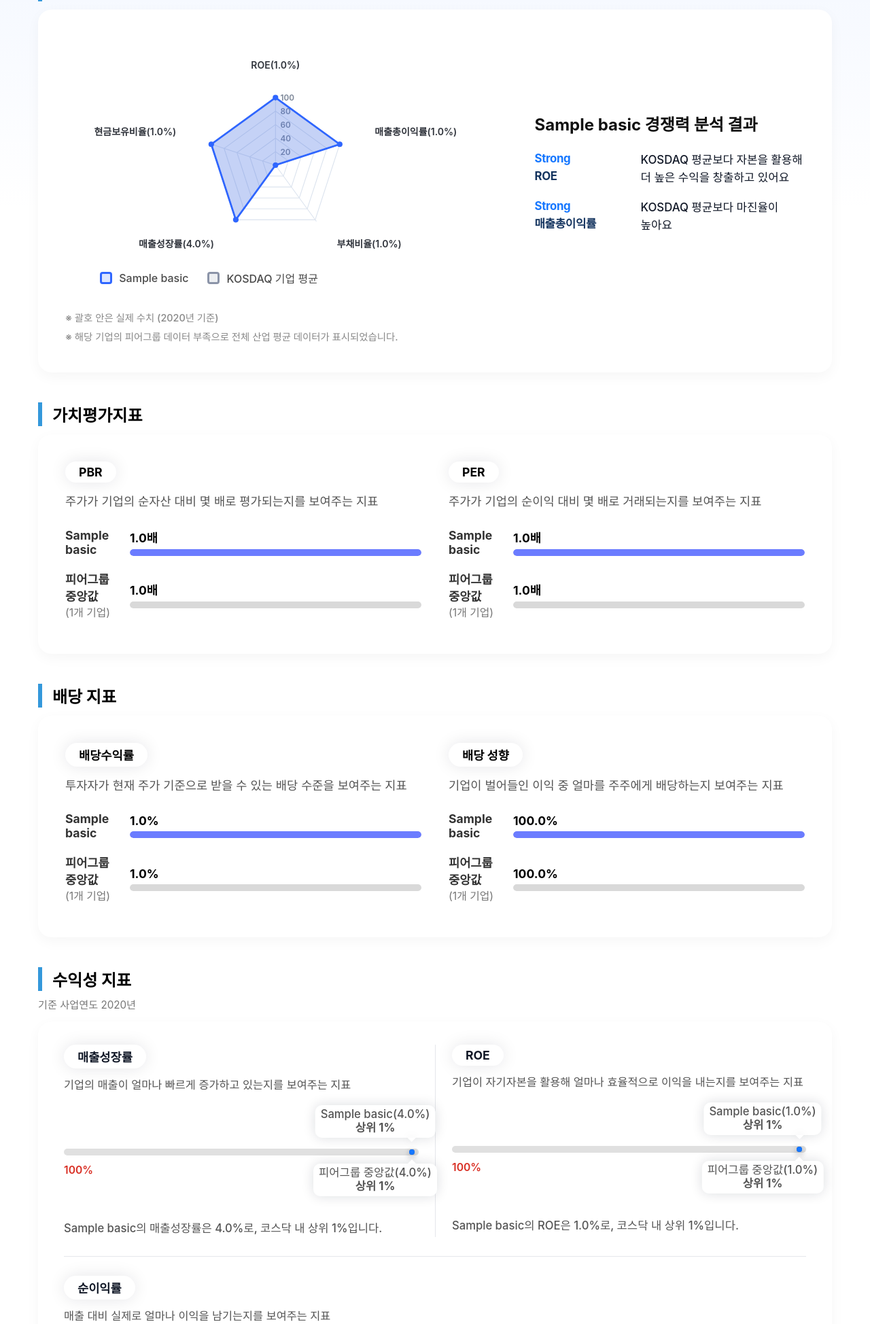
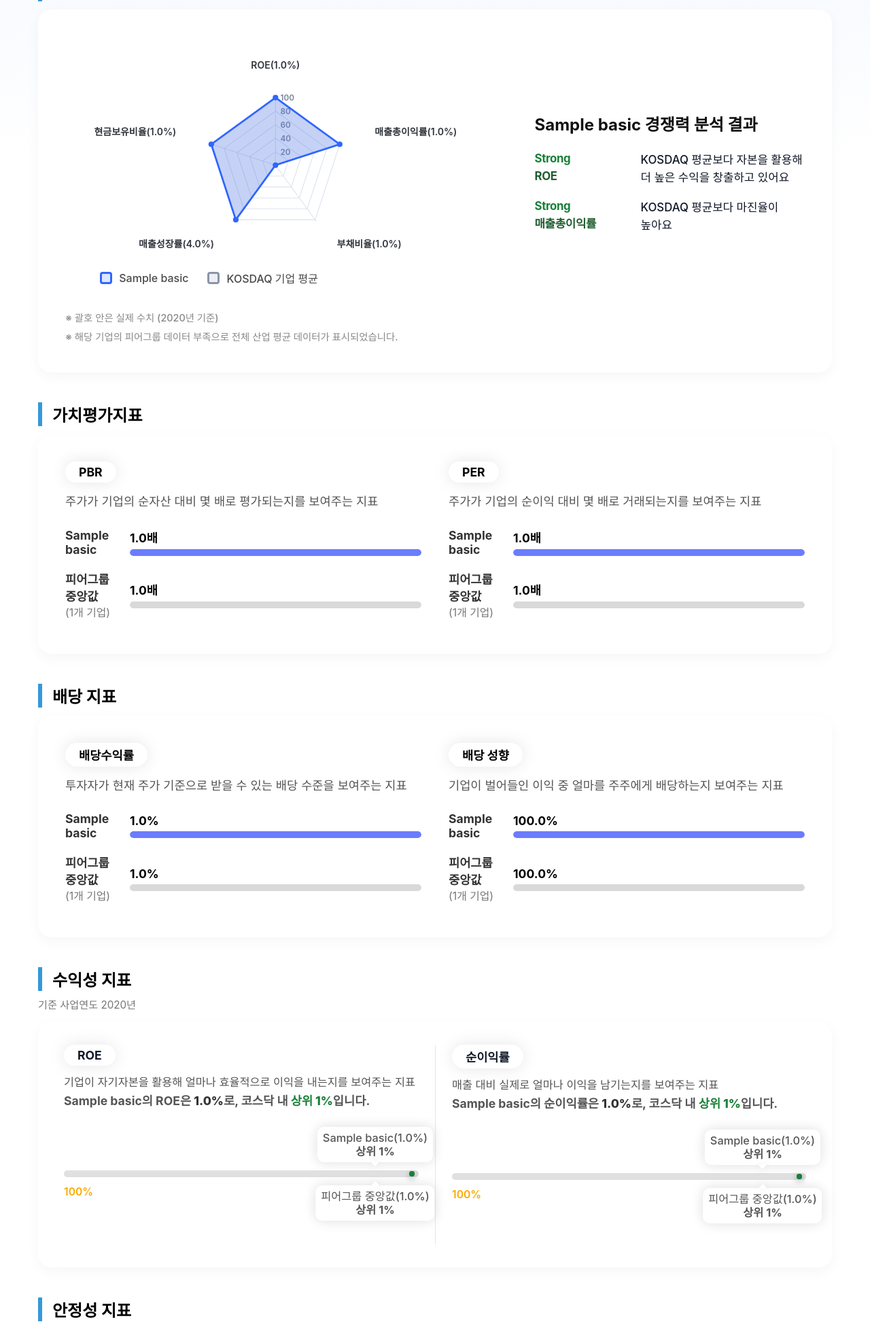
Before and after one commit to kdt-fda/final_1, a Django app: page /finance/000/ in a window 1280 px wide. Shown: the part 1101-3049 px from the top of the page at 68% size. Run offline with Django 5.2, Linux system fonts and the light colour scheme; tables that the repository leaves empty hold one stand-in row (values such as "Sample post"); some libraries are stand-ins or nearby versions.

Commit message:
색상 수정, 재무연도 지정 로직 수정

```diff
--- a/web_service/main/templates/finance.html
+++ b/web_service/main/templates/finance.html
@@ -283,7 +283,7 @@
             letter-spacing: -0.02em;
         }
         .competitiveness-analysis-status.is-strong {
-            color: #1677ff;
+            color: #188038;
         }
         .competitiveness-analysis-status.is-weak {
             color: #8a94a6;
@@ -297,7 +297,7 @@
             letter-spacing: -0.02em;
         }
         .competitiveness-analysis-metric.is-strong {
-            color: #14345f;
+            color: #1f5d2f;
         }
         .competitiveness-analysis-metric.is-weak {
             color: #4b5565;
@@ -550,7 +550,7 @@
             box-shadow: 0 0 24px rgba(157, 125, 30, 0.14);
         }
         .financial-metric-intro {
-            margin: 12px 0 18px;
+            margin: 12px 0 3px;
             color: #555;
             font-size: 1.02rem;
             line-height: 1.5;
@@ -580,18 +580,16 @@
             box-shadow: 0 3px 10px rgba(17, 24, 39, 0.18);
             z-index: 2;
         }
-        .financial-track-dot.is-company {
-            background: #1677ff;
-        }
-        .financial-track-dot.is-average {
-            background: #6b7280;
-        }
+        .financial-track-dot.tone-green { background: #188038; }
+        .financial-track-dot.tone-yellow { background: #f9ab00; }
+        .financial-track-dot.tone-red { background: #d93025; }
+        .financial-track-dot.tone-neutral { background: #6b7280; }
         .financial-track-bubble {
             position: absolute;
             min-width: 128px;
             width: max-content;
             max-width: none;
-            padding: 4px 8px;
+            padding: 7px 8px;
             border-radius: 10px;
             background: #fff;
             box-shadow: 0 0 18px rgba(17, 24, 39, 0.14);
@@ -614,7 +612,7 @@
         .financial-track-bubble strong {
             display: block;
             color: #555;
-            font-size: 1.04rem;
+            font-size: 1.02rem;
             font-weight: 500;
             white-space: nowrap;
             word-break: keep-all;
@@ -623,7 +621,7 @@
             display: block;
             margin-top: 1px;
             color: #555;
-            font-size: 1.04rem;
+            font-size: 1.02rem;
             font-weight: 700;
             white-space: nowrap;
         }
@@ -650,18 +648,34 @@
             font-weight: 600;
         }
         .financial-scale span:first-child {
-            color: #d93025;
+            color: #f9ab00;
         }
         .financial-scale span:last-child {
             color: #188038;
         }
         .financial-metric-description {
-            margin: 0;
+            margin: 0 0 24px;
             color: #555;
-            font-size: 1.04rem;
-            font-weight: 500;
+            font-size: 1.1rem;
+            font-weight: 700;
             line-height: 1.5;
             word-break: keep-all;
+        }
+        .financial-metric-description strong {
+            color: #333;
+            font-weight: 800;
+        }
+        .financial-rank-highlight.tone-green {
+            color: #188038;
+        }
+        .financial-rank-highlight.tone-yellow {
+            color: #f9ab00;
+        }
+        .financial-rank-highlight.tone-red {
+            color: #d93025;
+        }
+        .financial-rank-highlight.tone-neutral {
+            color: #6b7280;
         }
         .financial-metric-card.is-empty {
             display: flex;
@@ -686,6 +700,7 @@
             text-align: center;
         }
         .financial-metric-description.is-empty {
+            margin: 0;
             color: #7d5d12;
             font-weight: 600;
         }
@@ -751,19 +766,19 @@
             }
             .financial-track-bubble {
                 min-width: 112px;
-                padding: 4px 7px;
+                padding: 6px 7px;
             }
             .financial-scale {
                 font-size: 0.92rem;
             }
             .financial-metric-description {
-                font-size: 0.96rem;
+                font-size: 1rem;
             }
             .financial-track-bubble strong {
-                font-size: 0.96rem;
+                font-size: 0.94rem;
             }
             .financial-track-bubble span {
-                font-size: 0.96rem;
+                font-size: 0.94rem;
             }
         }
 </style>
@@ -1043,14 +1058,15 @@
                         <div class="financial-metric-chip{% if not metric.available %} is-warning{% endif %}">{{ metric.label }}</div>
                         {% if metric.available %}
                         <p class="financial-metric-intro">{{ metric.guide }}</p>
+                        <p class="financial-metric-description">{{ company.corp_name }}의 {{ metric.label }}은 <strong>{{ metric.company_value_display }}</strong>로, 코스닥 내 <strong class="financial-rank-highlight tone-{{ metric.company_text_rank_tone }}">상위 {{ metric.company_top_percent }}%</strong>입니다.</p>
                         <div class="financial-track-shell">
                             <div class="financial-track-bubble is-company" style="left: clamp(64px, {{ metric.company_position|floatformat:1 }}%, calc(100% - 64px));">
                                 <strong>{{ company.corp_name }}({{ metric.company_value_display }})</strong>
                                 <span>상위 {{ metric.company_top_percent }}%</span>
                             </div>
                             <div class="financial-track">
-                                <span class="financial-track-dot is-average" style="left: clamp(10px, {{ metric.benchmark_position|floatformat:1 }}%, calc(100% - 10px));"></span>
-                                <span class="financial-track-dot is-company" style="left: clamp(10px, {{ metric.company_position|floatformat:1 }}%, calc(100% - 10px));"></span>
+                                <span class="financial-track-dot tone-neutral" style="left: clamp(10px, {{ metric.benchmark_position|floatformat:1 }}%, calc(100% - 10px));"></span>
+                                <span class="financial-track-dot tone-{{ metric.company_rank_tone }}" style="left: clamp(10px, {{ metric.company_position|floatformat:1 }}%, calc(100% - 10px));"></span>
                             </div>
                             <div class="financial-track-bubble is-average" style="left: clamp(64px, {{ metric.benchmark_position|floatformat:1 }}%, calc(100% - 64px));">
                                 <strong>{{ metric.benchmark_label }}({{ metric.benchmark_value_display }})</strong>
@@ -1061,7 +1077,6 @@
                                 <span>0%</span>
                             </div>
                         </div>
-                        <p class="financial-metric-description">{{ metric.description }}</p>
                         {% else %}
                         <div class="financial-metric-empty-body">
                             <p class="financial-metric-description is-empty">{{ metric.message }}</p>
--- a/web_service/main/views.py
+++ b/web_service/main/views.py
@@ -54,10 +54,9 @@
     '부채비율': '기업이 얼마나 많은 부채를 활용하고 있는지를 보여주는 지표',
     '유동비율': '기업이 단기 부채를 상환할 수 있는 능력을 보여주는 지표',
     '자기자본비율': '기업의 자산 중 자기자본이 차지하는 비중을 보여주는 지표',
-    '매출액 증가율': '기업의 매출 규모가 얼마나 성장했는지를 보여주는 지표',
     'EPS 성장률': '주당 이익이 얼마나 증가했는지를 보여주는 지표',
 }
-DEBT_RATIO_FOOTNOTE = '※ 부채비율은 낮을수록 우수한 지표로, 해당 기준에 따라 순위가 산정되었습니다.'
+DEBT_RATIO_FOOTNOTE = '※ 부채비율은 낮을수록 안정성이 높은 지표로, 해당 기준에 따라 순위가 산정되었습니다.'
 
 def home(request):
     count = Report.objects.count()
@@ -646,6 +645,22 @@
         top_percent = int(round(100 - float(score)))
         return min(100, max(1, top_percent if top_percent > 0 else 1))
 
+    def get_rank_tone(top_percent):
+        if top_percent is None or pd.isna(top_percent):
+            return 'neutral'
+        if float(top_percent) <= 30:
+            return 'green'
+        if float(top_percent) <= 70:
+            return 'yellow'
+        return 'red'
+
+    def get_text_rank_tone(top_percent):
+        if top_percent is None or pd.isna(top_percent):
+            return 'neutral'
+        if float(top_percent) <= 50:
+            return 'green'
+        return 'yellow'
+
     def build_unavailable_metric(label, message):
         return {
             'label': label,
@@ -697,6 +712,9 @@
             'benchmark_position': benchmark_position,
             'company_top_percent': company_top_percent,
             'benchmark_top_percent': benchmark_top_percent,
+            'company_rank_tone': get_rank_tone(company_top_percent),
+            'benchmark_rank_tone': get_rank_tone(benchmark_top_percent),
+            'company_text_rank_tone': get_text_rank_tone(company_top_percent),
             'description': f"{company.corp_name}의 {label}은 {company_value_display}로, 코스닥 내 상위 {company_top_percent}%입니다.",
         }
 
@@ -704,7 +722,7 @@
         if finance_df.empty or active_company_count <= 0:
             return None
 
-        valid_df = finance_df.dropna(subset=required_fields).copy()
+        valid_df = finance_df[finance_df[required_fields].notna().any(axis=1)].copy()
         if valid_df.empty:
             return None
 
@@ -866,16 +884,10 @@
 
         profitability_metrics = []
         stability_metrics = []
-        growth_metrics = []
+        revenue_growth_metric = None
 
         if company_finance_row is not None:
             profitability_metrics.extend([
-                build_percentile_metric(
-                    '매출성장률',
-                    finance_year_df['sales_growth_rate_pct'],
-                    company_finance_row.get('sales_growth_rate_pct'),
-                    benchmark_value=get_median_numeric_value(peer_finance_year_df['sales_growth_rate_pct']),
-                ),
                 build_percentile_metric(
                     'ROE',
                     finance_year_df['roe'],
@@ -898,37 +910,34 @@
                     benchmark_value=get_median_numeric_value(peer_finance_year_df['debt_ratio_pct']),
                 ),
                 build_percentile_metric(
+                    '자기자본비율',
+                    finance_year_df['equity_ratio_pct'],
+                    company_finance_row.get('equity_ratio_pct'),
+                    benchmark_value=get_median_numeric_value(peer_finance_year_df['equity_ratio_pct']),
+                ),
+                build_percentile_metric(
                     '유동비율',
                     finance_year_df['current_ratio_pct'],
                     company_finance_row.get('current_ratio_pct'),
                     benchmark_value=get_median_numeric_value(peer_finance_year_df['current_ratio_pct']),
                 ),
-                build_percentile_metric(
-                    '자기자본비율',
-                    finance_year_df['equity_ratio_pct'],
-                    company_finance_row.get('equity_ratio_pct'),
-                    benchmark_value=get_median_numeric_value(peer_finance_year_df['equity_ratio_pct']),
-                ),
             ])
-            growth_metrics.append(
-                build_percentile_metric(
-                    '매출액 증가율',
-                    finance_year_df['revenue_growth_custom_pct'],
-                    company_finance_row.get('revenue_growth_custom_pct'),
-                    benchmark_value=get_median_numeric_value(peer_finance_year_df['revenue_growth_custom_pct']),
-                )
+            revenue_growth_metric = build_percentile_metric(
+                '매출성장률',
+                finance_year_df['revenue_growth_custom_pct'],
+                company_finance_row.get('revenue_growth_custom_pct'),
+                benchmark_value=get_median_numeric_value(peer_finance_year_df['revenue_growth_custom_pct']),
             )
 
         if not profitability_metrics:
             profitability_metrics = [
-                build_unavailable_metric('매출성장률', '조건을 만족하는 사업연도 데이터를 찾지 못했습니다.'),
                 build_unavailable_metric('ROE', '조건을 만족하는 사업연도 데이터를 찾지 못했습니다.'),
                 build_unavailable_metric('순이익률', '조건을 만족하는 사업연도 데이터를 찾지 못했습니다.'),
             ]
         else:
             profitability_metrics = [metric or build_unavailable_metric(label, '표시 가능한 지표 데이터가 없습니다.') for metric, label in zip(
                 profitability_metrics,
-                ['매출성장률', 'ROE', '순이익률']
+                ['ROE', '순이익률']
             )]
 
         if not stability_metrics:
@@ -940,7 +949,7 @@
         else:
             stability_metrics = [metric or build_unavailable_metric(label, '표시 가능한 지표 데이터가 없습니다.') for metric, label in zip(
                 stability_metrics,
-                ['부채비율', '유동비율', '자기자본비율']
+                ['부채비율', '자기자본비율', '유동비율']
             )]
 
         eps_metric = None
@@ -951,10 +960,9 @@
                 company_eps_row.get('eps_growth_rate_pct'),
                 benchmark_value=get_median_numeric_value(peer_eps_date_df['eps_growth_rate_pct']),
             )
-        growth_metrics.append(eps_metric or build_unavailable_metric('EPS 성장률', '조건을 만족하는 기준일 데이터를 찾지 못했습니다.'))
         growth_metrics = [
-            growth_metrics[0] if growth_metrics and growth_metrics[0] is not None else build_unavailable_metric('매출액 증가율', '조건을 만족하는 사업연도 데이터를 찾지 못했습니다.'),
-            growth_metrics[1],
+            revenue_growth_metric or build_unavailable_metric('매출성장률', '조건을 만족하는 사업연도 데이터를 찾지 못했습니다.'),
+            eps_metric or build_unavailable_metric('EPS 성장률', '조건을 만족하는 기준일 데이터를 찾지 못했습니다.'),
         ]
 
         growth_note_parts = []
```
